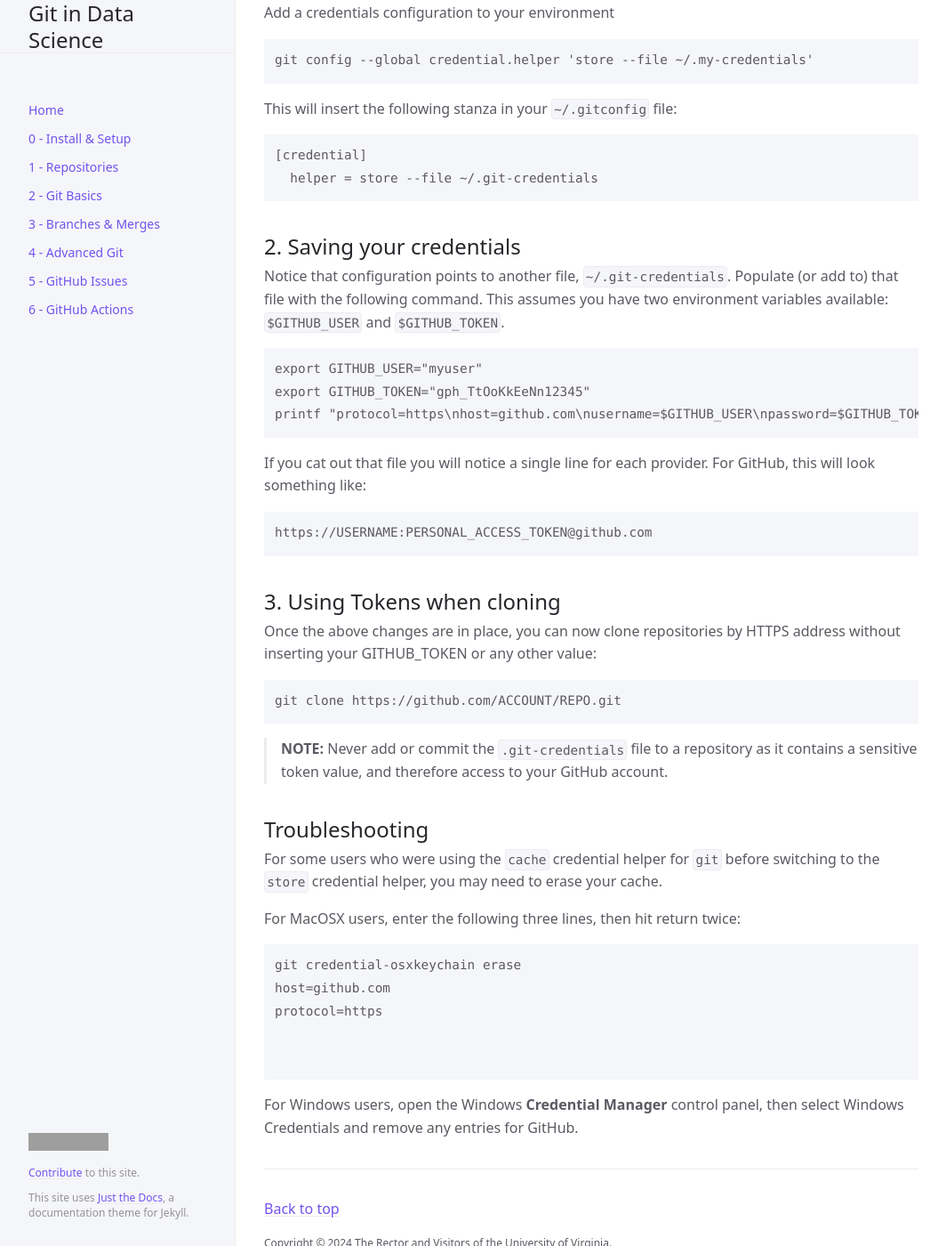
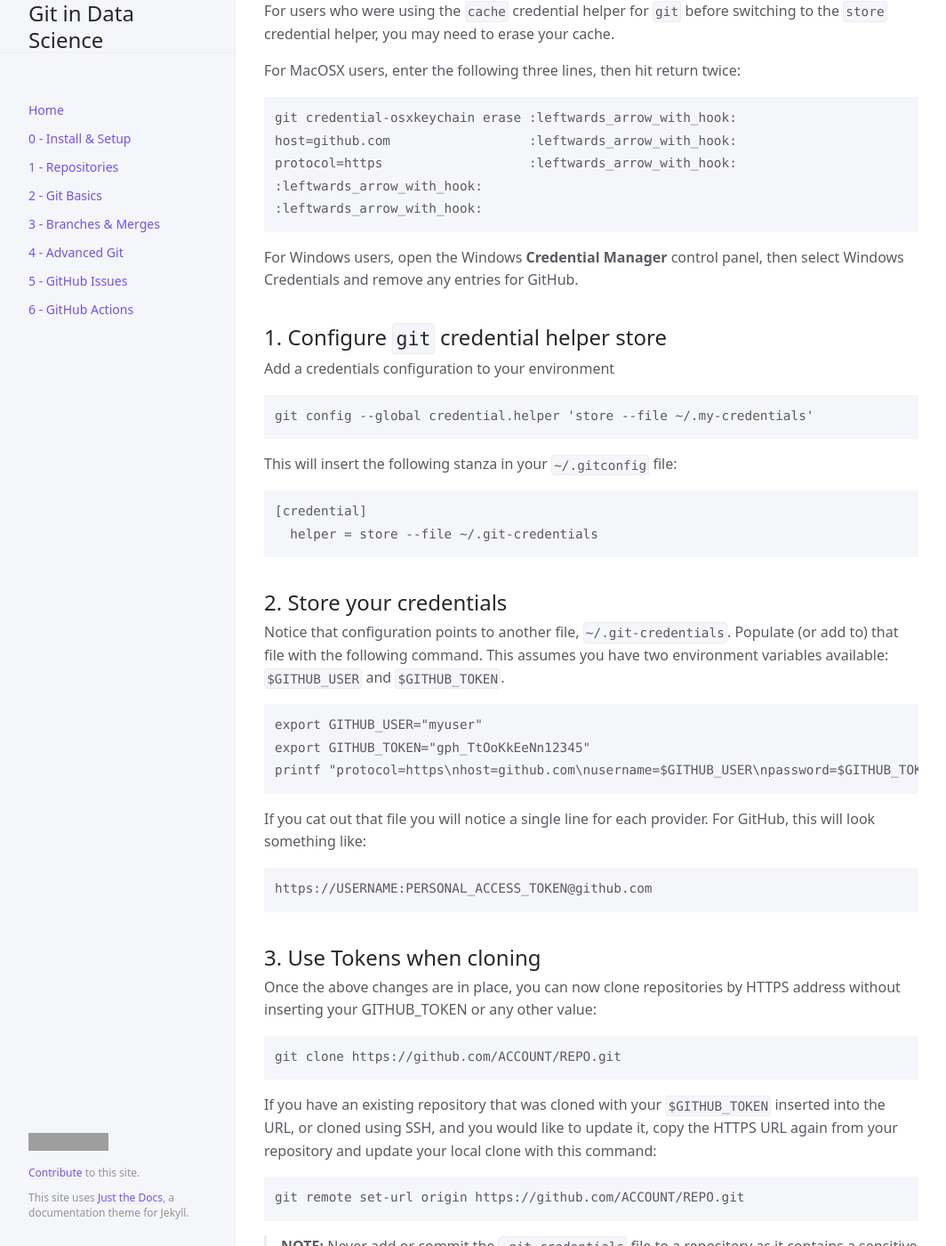
Before and after one commit to UVADS/git-basics, a Jekyll site: the page built from docs/token-authentication.md, in a window 1280 px wide and 1400 px high, scrolled down 555 px. Shown: the whole window at 89% size, without its empty margins (107-1171 px from the left). Built offline with Jekyll 4.4.1, drawn with Linux system fonts in a browser that asks for light colours; cached includes are drawn as plain includes; some of the changed text lies outside the part shown; grey boxes are pictures that could not be loaded.

Commit message:
Better order for tokens page

````diff
--- a/docs/token-authentication.md
+++ b/docs/token-authentication.md
@@ -19,7 +19,26 @@ last_modified_date: "2024-09-23 02:13AM"
 
 This page explains in more depth how to configure `git` to use token authentication, and how to set up a `.git-credentials` file so that your PAT only needs to be stored in one location (and not within each repository's `.git/config` file. This is accomplished by configuring git to use the credential store (a hard-coded local file) instead of the credential cache (which keeps credentials in memory).
 
-## 1. Configuring `git`
+## 0. Clear Existing Cached Credentials
+
+For users who were using the `cache` credential helper for `git` before switching to the `store`
+credential helper, you may need to erase your cache.
+
+For MacOSX users, enter the following three lines, then hit return twice:
+
+```
+git credential-osxkeychain erase :leftwards_arrow_with_hook:
+host=github.com                  :leftwards_arrow_with_hook:
+protocol=https                   :leftwards_arrow_with_hook:
+:leftwards_arrow_with_hook:
+:leftwards_arrow_with_hook:
+```
+
+For Windows users, open the Windows **Credential Manager** control panel, then select Windows Credentials
+and remove any entries for GitHub.
+
+
+## 1. Configure `git` credential helper store
 
 Add a credentials configuration to your environment
 
@@ -34,7 +53,7 @@ This will insert the following stanza in your `~/.gitconfig` file:
   helper = store --file ~/.git-credentials
 ```
 
-## 2. Saving your credentials
+## 2. Store your credentials
 
 Notice that configuration points to another file, `~/.git-credentials`. Populate (or add to) that file with the following command. This assumes you have two environment variables available: `$GITHUB_USER` and `$GITHUB_TOKEN`.
 
@@ -50,7 +69,7 @@ If you cat out that file you will notice a single line for each provider. For Gi
 https://USERNAME:PERSONAL_ACCESS_TOKEN@github.com
 ```
 
-## 3. Using Tokens when cloning
+## 3. Use Tokens when cloning
 
 Once the above changes are in place, you can now clone repositories by HTTPS address without inserting your GITHUB_TOKEN or any other value:
 
@@ -58,23 +77,13 @@ Once the above changes are in place, you can now clone repositories by HTTPS add
 git clone https://github.com/ACCOUNT/REPO.git
 ```
 
+If you have an existing repository that was cloned with your `$GITHUB_TOKEN` inserted into the URL, or cloned
+using SSH, and you would like to update it, copy the HTTPS URL again from your repository and update your
+local clone with this command:
+
+```
+git remote set-url origin https://github.com/ACCOUNT/REPO.git
+```
+
 > **NOTE:** Never add or commit the `.git-credentials` file to a repository as it contains a sensitive token value, and
 > therefore access to your GitHub account.
-
-## Troubleshooting
-
-For some users who were using the `cache` credential helper for `git` before switching to the `store`
-credential helper, you may need to erase your cache.
-
-For MacOSX users, enter the following three lines, then hit return twice:
-
-```
-git credential-osxkeychain erase
-host=github.com
-protocol=https
-
-
-```
-
-For Windows users, open the Windows **Credential Manager** control panel, then select Windows Credentials
-and remove any entries for GitHub.
````
